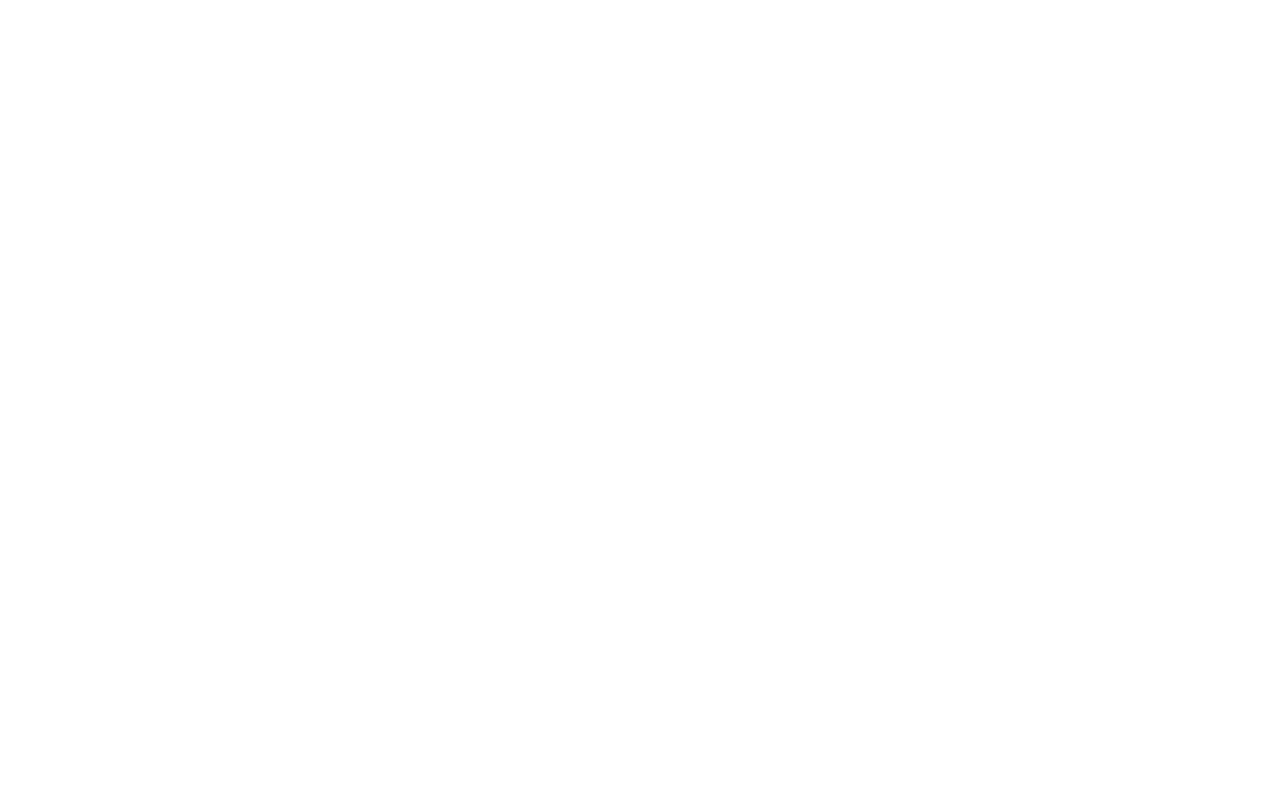
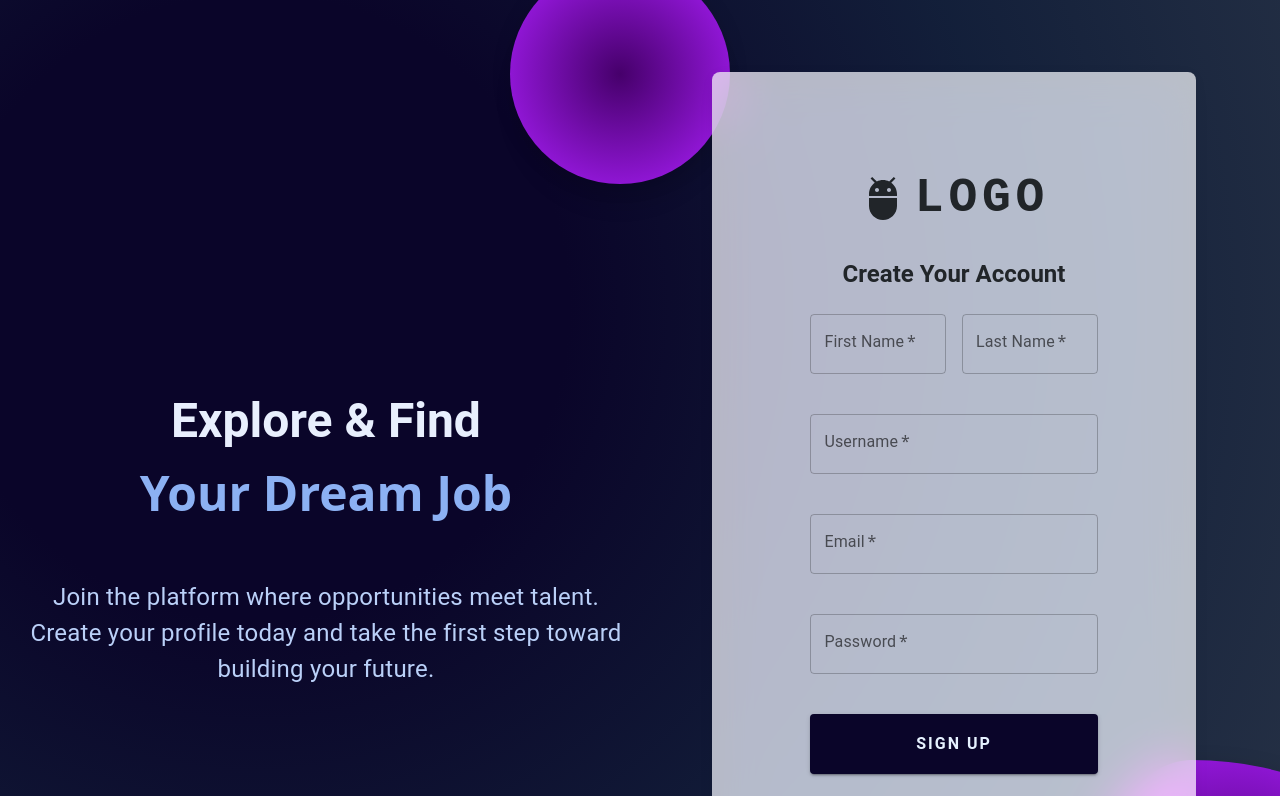
Before and after one commit to Rona1R/LabKurs2_JobApp, a React (Create React App) app in the folder frontend/: page /register in a window 1280 px wide. Before the commit this address had no page. Shown: the top 796 px of the page. Built offline with nearby package versions, Linux system fonts and the light colour scheme.

Commit message:
Added Register page using mdb react template
+ included register page in routes

```diff
--- /dev/null
+++ b/frontend/src/pages/Authentication/Register/Register.css
@@ -0,0 +1,94 @@
+.background-radial-gradient {
+  min-height: 100vh;
+  display: flex;
+  justify-content: center;
+  align-items: center;
+  background-color:   #0A0529;
+  background-image: radial-gradient(
+      circle at 20% 30%,
+      #0A0529 25%,
+      hsl(221, 51%, 15%) 60%,
+      hsl(218, 27%, 22%) 100%
+    ),
+    radial-gradient(
+      circle at 80% 70%,
+      hsl(218, 19%, 26%) 20%,
+      hsl(217, 58%, 28%) 50%,
+      hsl(219, 39%, 15%) 100%
+    )
+  /* background-color: hsl(218, 41%, 15%);
+  background-image: radial-gradient(
+      circle at 20% 30%,
+      hsl(219, 56%, 12%) 25%,
+      hsl(220, 49%, 20%) 60%,
+      hsl(218, 45%, 22%) 100%
+    ),
+    radial-gradient(
+      circle at 80% 70%,
+      hsl(220, 47%, 10%) 20%,
+      hsl(218, 60%, 25%) 50%,
+      hsl(219, 39%, 15%) 100%
+    ); */
+}
+
+#radius-shape-1 {
+  height: 220px;
+  width: 220px;
+  top: -60px;
+  left: -130px;
+  background: radial-gradient(#46006b, #ad1fff);
+  overflow: hidden;
+}
+
+#radius-shape-2 {
+  border-radius: 38% 62% 63% 37% / 70% 33% 67% 30%;
+  bottom: -60px;
+  right: -110px;
+  width: 300px;
+  height: 300px;
+  background: radial-gradient(#44006b, #ad1fff);
+  overflow: hidden;
+}
+
+.bg-glass {
+  background-color: hsla(
+    0,
+    0%,
+    100%,
+    0.7
+  ) !important; /* Reduced alpha for more transparency */
+  backdrop-filter: saturate(200%) blur(25px);
+}
+
+.register-text {
+  text-align: center !important;
+}
+
+.register-form {
+  padding: 50px;
+  margin: 10%;
+}
+.sign-up-button {
+  color:hsl(210, 100%, 95%) !important;
+  background-color: #0a0529 !important;
+  width: 100%;
+  font-size: 1em !important;
+  font-weight: bold !important;
+  letter-spacing: 2px !important;
+}
+
+@media screen and (max-width: 600px) {
+  .register-form {
+    padding: 0px;
+    margin: 0px;
+    width: 100%;
+  }
+}
+
+
+@media screen and (min-width: 1600px) {
+  .register-form {
+    margin: 60px auto;
+    width : 70%;
+  }
+}
--- /dev/null
+++ b/frontend/src/pages/Authentication/Register/Register.jsx
@@ -0,0 +1,176 @@
+import React from "react";
+import {
+  MDBContainer,
+  MDBRow,
+  MDBCol,
+  MDBCard,
+  MDBCardBody,
+} from "mdb-react-ui-kit";
+import { Button, Typography, TextField, Box } from "@mui/material";
+import Grid from "@mui/material/Grid2";
+import AdbIcon from "@mui/icons-material/Adb";
+import "./Register.css";
+import { createTheme, ThemeProvider } from "@mui/material/styles";
+import { Link } from "react-router";
+
+const theme = createTheme({
+  components: {
+    MuiOutlinedInput: {
+      styleOverrides: {
+        root: {
+          height: "60px", // Set global height for input fields
+        },
+      },
+    },
+  },
+});
+
+function Register() {
+  return (
+    <MDBContainer fluid className="p-4 background-radial-gradient overflow-hidden">
+      <MDBRow className="register-container">
+        <MDBCol
+          lg="6"
+          className="text-center text-md-start d-flex flex-column justify-content-center register-text"
+        >
+          <Typography
+            variant="h3"
+            className="my-5 fw-bold"
+            sx={{ color: "hsl(218, 81%, 95%)", lineHeight: 1.5 }}
+          >
+            Explore & Find <br />
+            <span style={{ color: "hsl(218, 81%, 75%)" }}>Your Dream Job</span>
+          </Typography>
+
+          <Typography
+            sx={{ color: "hsl(218, 81%, 85%)", fontSize: "1.5em"}}
+          >
+            Join the platform where opportunities meet talent. Create your profile
+            today and take the first step toward building your future.
+          </Typography>
+        </MDBCol>
+
+        <MDBCol lg="6" className="position-relative">
+          <div
+            id="radius-shape-1"
+            className="position-absolute rounded-circle shadow-5-strong"
+          ></div>
+          <div
+            id="radius-shape-2"
+            className="position-absolute shadow-5-strong"
+          ></div>
+
+          <MDBCard className="my-5 bg-glass register-form">
+            <MDBCardBody className="p-5">
+              <Box
+                display="flex"
+                justifyContent="center"
+                alignItems="center"
+                mb={4}
+              >
+                <AdbIcon sx={{ mr: 1, fontSize: "3rem" }} />
+                <Typography
+                  variant="h3"
+                  component="a"
+                  href="/"
+                  sx={{
+                    fontFamily: "monospace",
+                    fontWeight: "bold",
+                    letterSpacing: ".3rem",
+                    color: "inherit",
+                    textDecoration: "none",
+                  }}
+                >
+                  LOGO
+                </Typography>
+              </Box>
+
+              <Typography
+                variant="h5"
+                sx={{
+                  fontWeight: "bold",
+                  color: "inherit",
+                  textAlign: "center",
+                  mb: 3,
+                }}
+              >
+                Create Your Account
+              </Typography>
+              <ThemeProvider theme={theme}>
+                <Box component="form" sx={{ "& .MuiTextField-root": { mb: 3, width: "100%" } }}>
+                  <Grid container spacing={2}>
+                    <Grid size={6}>
+                      <TextField
+                        required
+                        label="First Name"
+                        variant="outlined"
+
+                      />
+                    </Grid>
+                    <Grid size={6}>
+                      <TextField
+                        required
+                        label="Last Name"
+                        variant="outlined"
+
+                      />
+                    </Grid>
+                    <Grid size={12}>
+                      <TextField
+                        required
+                        label="Username"
+                        variant="outlined"
+                      />
+                    </Grid>
+                    <Grid size={12}>
+                      <TextField
+                        required
+                        label="Email"
+                        type="email"
+                        variant="outlined"
+                      />
+                    </Grid>
+                    <Grid size={12}>
+                      <TextField
+                        required
+                        label="Password"
+                        type="password"
+                        variant="outlined"
+                      />
+                    </Grid>
+                  </Grid>
+                  <Button
+                    className="sign-up-button"
+                    variant="contained"
+                    fullWidth
+                    sx={{
+                      mt: 2,
+                      color: "white",
+                      fontSize: "1rem",
+                      padding: "10px 0",
+                      height:"60px"
+                    }}
+                  >
+                    Sign Up
+                  </Button>
+                </Box>
+              </ThemeProvider>
+              <Box mt={2} textAlign="center">
+                <Typography variant="h6">
+                  Already have an account?{" "}
+                  <Link to="/login">
+                  <span style={{fontWeight:"bold"}}>
+                    Log In
+                  </span>
+                  </Link>
+                </Typography>
+              </Box>
+            </MDBCardBody>
+          </MDBCard>
+        </MDBCol>
+      </MDBRow>
+    </MDBContainer>
+  );
+}
+
+export default Register;
--- a/frontend/src/routes.js
+++ b/frontend/src/routes.js
@@ -2,6 +2,7 @@
 import Index from "pages/Home";
 import Dashboard from "pages/Dashboard/Dashboard";
 import Categories from "pages/Dashboard/Administrator/Categories/Categories";
+import Register from "pages/Authentication/Register/Register";
 
 const routes = [
   {
@@ -25,6 +26,7 @@
       },
     ],
   },
+  { path: "/register", element: Register }
 ];
 
 export default routes;
```
